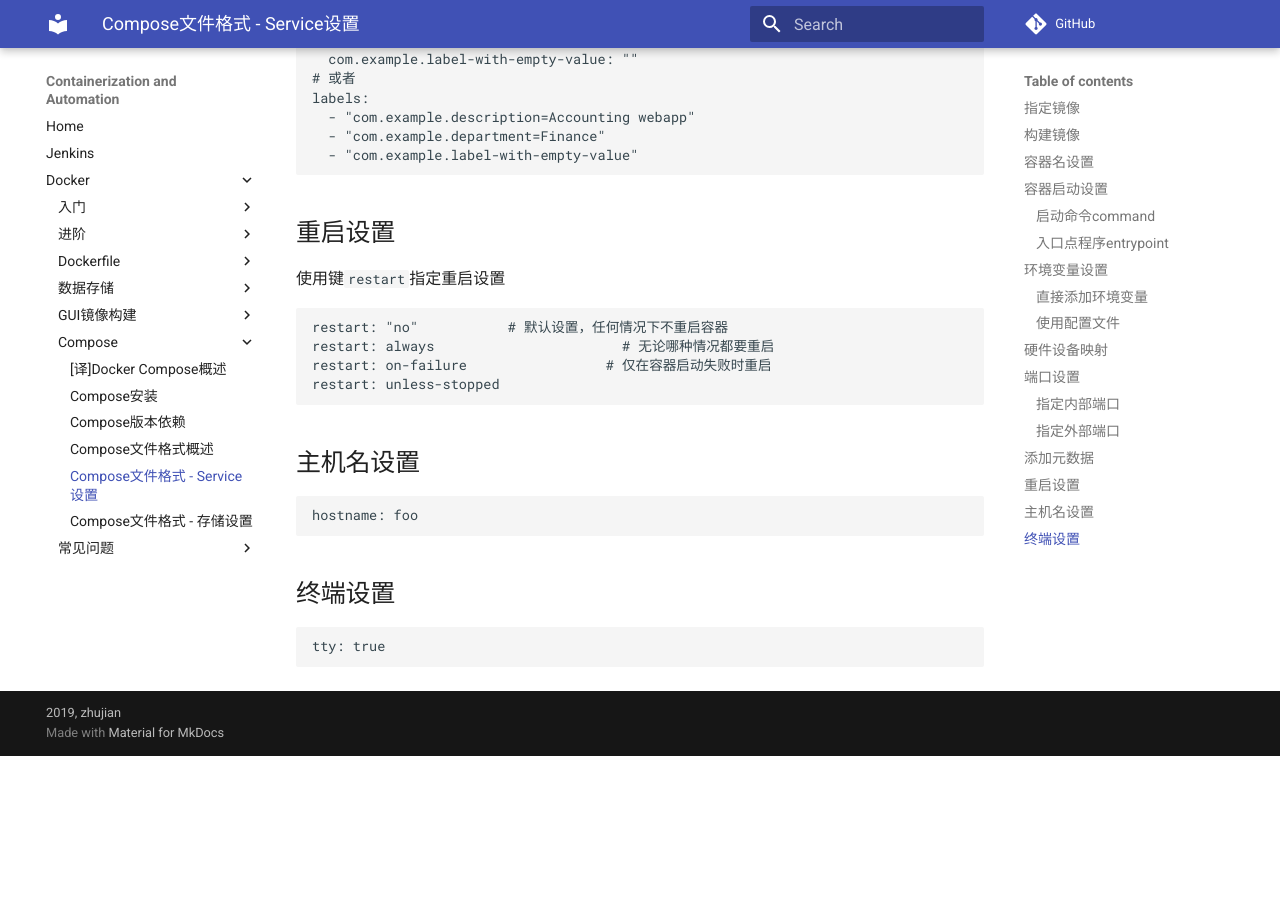
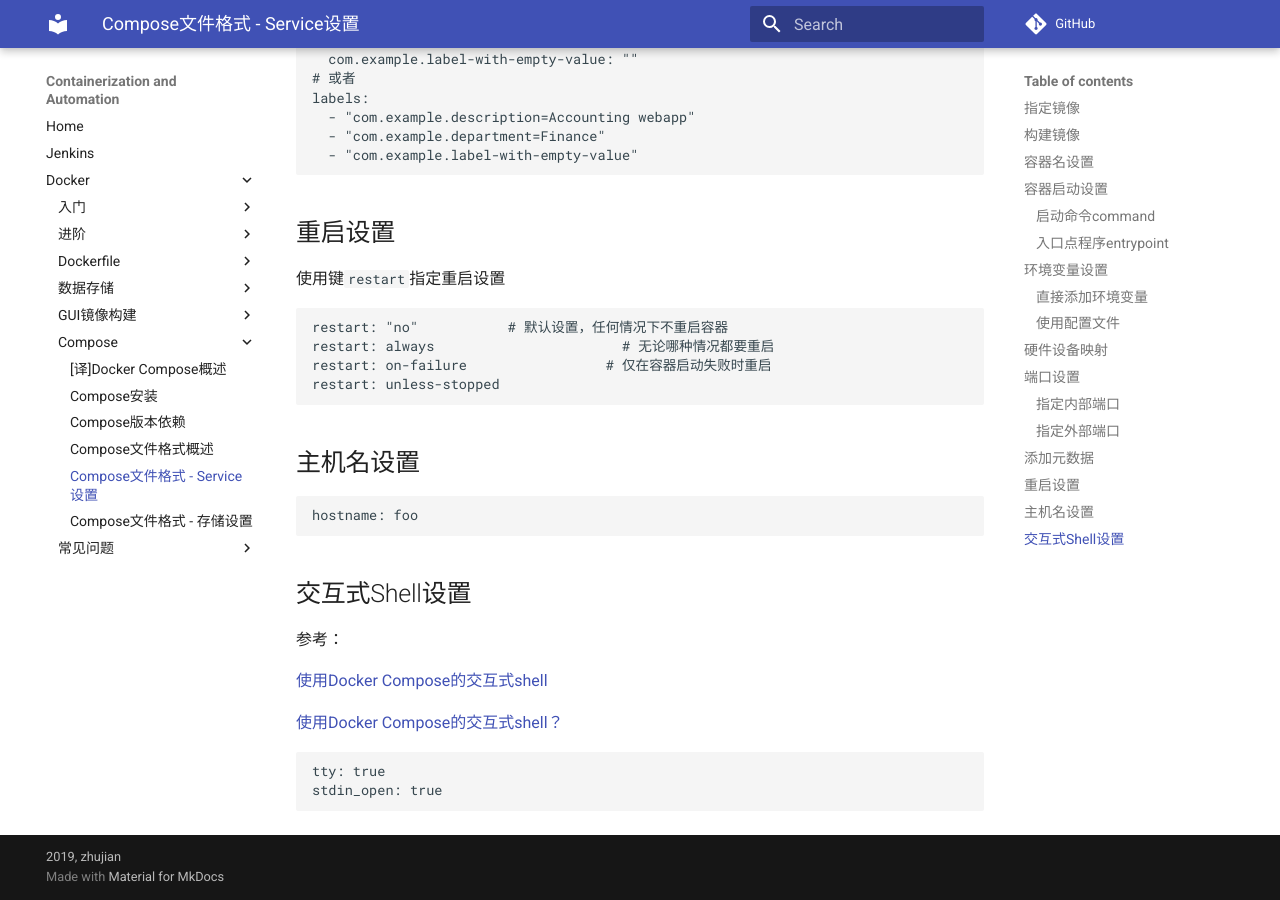
Before and after one commit to Document-Collection/Containerization-Automation, an MkDocs documentation site: the page built from docs/docker/compose/Compose文件格式 - Service设置.md, in a window 1280 px wide and 900 px high, scrolled down 4037 px. Built offline with MkDocs 1.6.1 and Material for MkDocs 9.7.7, drawn with Linux system fonts in a browser that asks for light colours; comment, search, counter and statistics services are not loaded; before the commit the page ends 4793 px from its top, so only the background shows below that.

Commit message:
docs(docker): 更新compose文件中交互式Shell设置

````diff
--- a/docs/docker/compose/Compose文件格式 - Service设置.md
+++ b/docs/docker/compose/Compose文件格式 - Service设置.md
@@ -214,8 +214,15 @@ restart: unless-stopped
 hostname: foo
 ```
 
-## 终端设置
+## 交互式Shell设置
+
+参考：
+
+[使用Docker Compose的交互式shell](https://www.itranslater.com/qa/details/2131115956192674816)
+
+[使用Docker Compose的交互式shell？](https://cloud.tencent.com/developer/ask/111359)
 
 ```
 tty: true
+stdin_open: true
 ```
````
